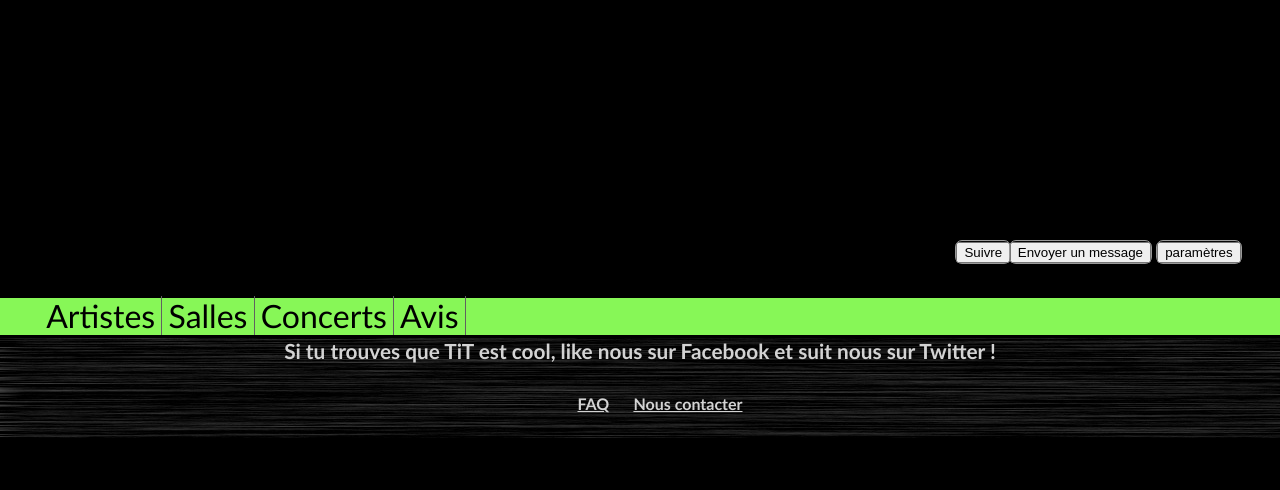
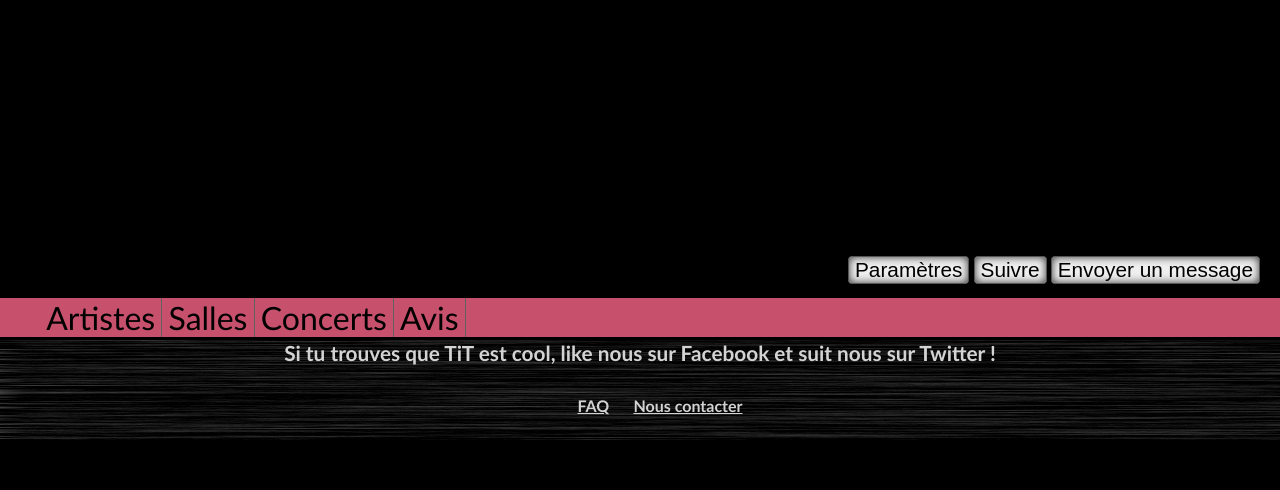
Before and after one commit to baptisteCapart/Site-Web, a PHP site: page /controlleurs/PageMembrecontrolleur.php in a window 1280 px wide. Shown: the part 310-800 px from the top of the page. Run offline with PHP 8.4, Linux system fonts and the light colour scheme; the visitor is signed in with stand-in values (Sample User, id 1); data that the repository does not hold is empty; some web fonts are replaced.

Commit message:
page de liste des artistes et un peu de design par ci par la

```diff
--- /dev/null
+++ b/controlleurs/listeartistecontrolleur.php
@@ -0,0 +1,6 @@
+<?php
+
+require ('../connectbdd.php');
+include ('../views/listeartistes.php');
+
+ ?>
--- a/views/PageMembre.php
+++ b/views/PageMembre.php
@@ -25,9 +25,15 @@
 	</ul>
 
 </div>
-<div id="gerer" ><input type="submit" value="paramètres" /></div>
-<div id="suivre"><input type="submit" value="Suivre"/></div>
-<div id="message"><input type="submit" value="Envoyer un message"/></div>
+
+<div id="global">
+<ul id="parametres">
+	<li><input class = "bouton" type="submit" value="Paramètres" /></li>
+	<li><input class = "bouton" type="submit" value="Suivre"/></li>
+	<li><input class = "bouton" type="submit" value="Envoyer un message"/></li>
+</ul>
+</div>
+
 <div id="menudyna2">
 			<ul>
 				<li class = "ongletmembre1">Artistes </br>
@@ -40,7 +46,7 @@
 				<div class="contenumembre">ddddddddddddddddddddddddddddddddddddd</div></li>
 			</ul>
 
-		</div>
+</div>
 
 
 <?php include("footer.php"); ?>
--- a/views/banniere.php
+++ b/views/banniere.php
@@ -12,6 +12,7 @@
 	<link rel="stylesheet" href="../views/pageconcertstyle.css" />
 	<link rel="stylesheet" href="../views/pageMembrestyle.css">
 	<link rel="stylesheet" href="../views/formulairestyle.css"/>
+	<link rel="stylesheet" href="../views/listeartisteStyle.css"/>
 
 
 
@@ -40,10 +41,10 @@
 			<div class="container">
 				<form class="form" method="post" action="../controlleurs/bannierecontrolleur.php">
 					<span class="login">Pseudo : </span>
-					<input type="text" name="login" value=""/>
+					<input class ="boite" type="text" name="login" value=""/>
 					<span class="login">Password : </span>
-					<input type="password" name="pwd" value=""/>
-					<input type="submit" value="Log in"/>
+					<input class ="boite" type="password" name="pwd" value=""/>
+					<input class = "logg" type="submit" value="Log in"/>
 					<span class="sign_in"><a href ="../controlleurs/formulairecontrolleur.php" target="_blank">Inscription</a></span>
 				</form>
 			</div>
@@ -74,7 +75,7 @@
 				</li>
 				<li id = "artistes"><a href="pageartistecontrolleur.php">Artistes</a>
 					<ul class = "menu2">
-						<li id = "alpha"><a href="#">Par ordre alphabétique</a> </li>
+						<li id = "alpha"><a href="listeartistecontrolleur.php">Par ordre alphabétique</a> </li>
 						<li id = "style"><a href="#">Par style</a></li>
 						<?php  if(isset($_SESSION['pseudo'])) { ?>
 						<li id = "créer"><a href="formulairegroupecontrolleur.php">Créer un profil artiste</a></li>
--- a/views/bannierestyle.css
+++ b/views/bannierestyle.css
@@ -8,6 +8,13 @@ header
 	min-width: 1000px;
 	margin : none;
 	border-bottom: 3px solid grey;
+}
+
+.logg
+{
+	box-shadow: 0 0 9px #555 inset ;
+	border-radius: 3px;
+	border: solid 1px #555;
 }
 
 
@@ -35,19 +42,35 @@ header
 	font-family: 'Open Sans' , sans-serif;
 }
 
+.form .login, .form .logg, .form .sign_in
+{
+	margin-left: 15px;
+
+}
+
+
 .container .form
 {
 	float: right;
 	padding-top: 10px;
-	margin-right: 2%;
+	margin-right: 0.5%;
 	border-bottom: 1px solid #646665;
 	padding-bottom: 10px;
 
 }
 
+.boite
+{
+	box-shadow: 0 0 9px #555 inset ;
+	border-radius: 3px;
+	border: solid 1px #555;
+	width: 70px;
+
+}
+
 .container .form .login
 {
-	font-size: 0.9em;
+	font-size: 0.8em;
 }
 .container {
 	position: absolute;
@@ -60,7 +83,7 @@ header
 {
 	text-decoration: underline;
 	color : #CACACA;
-	font-size: 0.9em;
+	font-size: 0.8em;
 	font-family: 'Open Sans' , sans-serif;
 
 }
--- /dev/null
+++ b/views/listeartisteStyle.css
@@ -0,0 +1,57 @@
+#listeartiste
+{
+	font-size: 2em;
+	background-color: #F3F920;
+	width : 100%;
+	display: inline-block;
+	margin: 0;
+	padding: 0;
+}
+
+#listeartiste ul
+{
+	list-style: none;
+	margin-top: 0;
+}
+
+.paralpha:hover .contenuliste
+{
+	display: inline-block;
+	z-index: 50;
+}
+.parstyle:hover div.contenuliste
+{
+	display: inline-block;
+	z-index: 50;
+}
+#listeartiste li
+{
+	display: inline;
+	padding-left: 0.5%;
+	padding-right: 0.5%;
+	border-right: 1px solid #616161;
+	float: left;
+}
+
+
+#listeartiste a
+{
+	color : black;
+}
+
+#listeartiste ul li:hover
+{
+	background-color: black;
+	color: white;
+}
+
+.contenuliste
+{
+	background-color: #494949;
+	color : white;
+	height: 1000px;
+	display: none;
+	width: 100%;
+	position : absolute;
+	left: 0;
+}
--- a/views/pageMembrestyle.css
+++ b/views/pageMembrestyle.css
@@ -43,44 +43,35 @@ html, body
 	border:  8px solid gray;
 	border-radius: 300px;
     width:220px ;
-
-
-
 }
 
-#gerer,#message, #suivre
+.bouton
 {
+	box-shadow: 0 0 9px #333 inset ;
+	border-radius: 4px;
+	border: solid 1px #555;
+	font-size: 1.3em;
+}
+
+#global
+{
+	width: 100%;
 	position: absolute;
 	top : 550px;
-	right : 21%;
-	box-shadow: 0 0 9px #111 inset ;
-	border-radius: 7px;
-	border: solid 1px #999;
 }
 
-#gerer
+#parametres
 {
-	right : 3%;
+	float: right;
+	padding-right: 20px;
 }
 
-#message
+#parametres li
 {
-	right : 10%;
-}
-#suivre
-{
-	right : 21%;
+	display: inline-block;
 }
 
 
-#parametres
-{
-	width: 120%;
-	height: 50px ;
-	font-family: 'Josefin Sans' , sans-serif;
-	font-size: 2em;
-
-}
 
 #membre li
 {
@@ -95,7 +86,7 @@ html, body
 #menudyna2
 {
 	font-size: 2em;
-	background-color: #87F757;
+	background-color: #C7506D;
 	width : 100%;
 	display: inline-block;
 	margin: 0;
@@ -105,7 +96,7 @@ html, body
 #menudyna2 ul
 {
 	list-style: none;
-	margin-top: -2px;
+	margin-top: 0;
 }
 
 .ongletmembre1:hover .contenumembre
@@ -167,10 +158,3 @@ html, body
 	left: 0;
 	font-size: 0.7em;
 }
-
-#parametres
-{
-border-radius: 3px;
-right: 20px;
-
-}
--- a/views/pageartiste.php
+++ b/views/pageartiste.php
@@ -1,5 +1,3 @@
-
-
 
 	<?php include("banniere.php"); ?>
 		<div id = "photoartiste">
--- a/views/pageartistestyle.css
+++ b/views/pageartistestyle.css
@@ -45,7 +45,7 @@ html, body
 #menudyna ul
 {
 	list-style: none;
-	margin-top: -2px;
+	margin-top: 0;
 }
 
 .onglet1:hover .contenu
--- a/views/pageconcertstyle.css
+++ b/views/pageconcertstyle.css
@@ -10,7 +10,7 @@ html, body
 #photoconcert
 {
 	position: relative;
-	background-image: url(images/afficheconcert.jpg);
+	background-image: url(../controlleurs/images/afficheconcert.jpg);
 	background-size: cover;
 	background-repeat: no-repeat;
 	height: 500px;
@@ -136,7 +136,7 @@ html, body
 #menudyna3
 {
 	font-size: 2em;
-	background-color: #4996CF;
+	background-color: #1E71D7;
 	width : 100%;
 	display: inline-block;
 	margin: 0;
@@ -146,7 +146,7 @@ html, body
 #menudyna3 ul
 {
 	list-style: none;
-	margin-top: -2px;
+	margin-top: 0;
 }
 
 .ongletconcert1:hover .contenuconcert
```
Also changed, not shown: views/listeartistes.php (added, +13 -0 lines).
